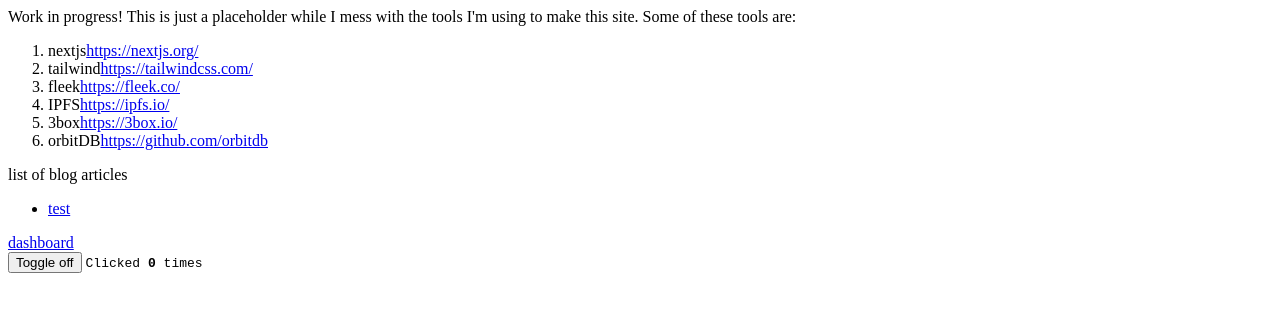
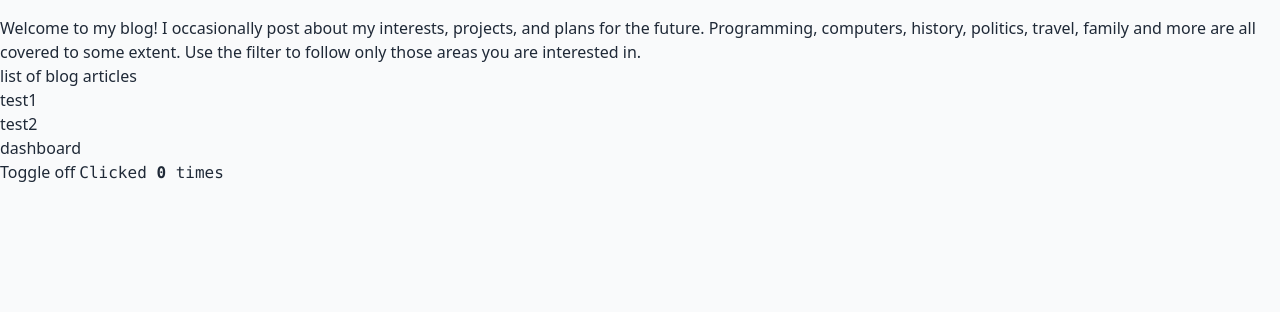
Before and after one commit to vuldin/vuldin-site, a Next.js app: page / in a window 1280 px wide. Shown: the top 312 px of the page. Built offline with nearby package versions, Linux system fonts and the light colour scheme.

Commit message:
add tailwind, remove older 3box dependency (will be added again later), implement initial dark mode feature (still needs local storage integration)

```diff
--- a/pages/[post].js
+++ b/pages/[post].js
@@ -1,18 +1,20 @@
 import { useEffect, useRef } from "react";
 import { useRouter } from "next/router";
-import Box from "3box";
+// import Box from "3box";
 
 export default function PostPage() {
-  const box = useRef();
+  // const box = useRef();
   const router = useRouter();
   const { post } = router.query;
 
   useEffect(() => {
+    /*
     async function init() {
       box.current = await Box.create();
     }
 
     init();
+    */
   }, []);
 
   return <h1>Post: {post}</h1>;
--- a/pages/_app.js
+++ b/pages/_app.js
@@ -1,5 +1,6 @@
 import { GlobalContextProvider } from "../context/global";
 import App from "next/app";
+import "../styles/index.css";
 
 class MyApp extends App {
   render() {
--- a/pages/index.js
+++ b/pages/index.js
@@ -9,16 +9,19 @@
   const { count } = globalState.context;
 
   // TODO pull posts from db
-  const posts = ["test"];
+  const posts = ["test1", "test2"];
 
   return (
     <>
       <div className="container mx-auto">
         <div className="pt-4">
           <span>
-            Work in progress! This is just a placeholder while I mess with the
-            tools I'm using to make this site. Some of these tools are:
+            Welcome to my blog! I occasionally post about my interests,
+            projects, and plans for the future. Programming, computers, history,
+            politics, travel, family and more are all covered to some extent.
+            Use the filter to follow only those areas you are interested in.
           </span>
+          {/*
           <ol className="list-disc list-inside">
             <li>
               <span className="pr-2">nextjs</span>
@@ -48,17 +51,18 @@
               </a>
             </li>
           </ol>
+          */}
         </div>
       </div>
       <div>list of blog articles</div>
       <ul>
-        <li>
-          {posts.map((post, key) => (
-            <Link key={key} href="/[post]" as={`/${post}`}>
+        {posts.map((post, key) => (
+          <li key={key}>
+            <Link href="/[post]" as={`/${post}`}>
               <a>{post}</a>
             </Link>
-          ))}
-        </li>
+          </li>
+        ))}
       </ul>
       <Link href="/dashboard">
         <a>dashboard</a>
--- /dev/null
+++ b/postcss.config.js
@@ -0,0 +1,3 @@
+module.exports = {
+  plugins: ["tailwindcss", "autoprefixer"],
+};
--- /dev/null
+++ b/styles/index.css
@@ -0,0 +1,9 @@
+@tailwind base;
+@tailwind components;
+
+html,
+body {
+  @apply text-gray-800 bg-gray-50 dark:bg-gray-800 dark:text-gray-50;
+}
+
+@tailwind utilities;
--- /dev/null
+++ b/tailwind.config.js
@@ -0,0 +1,11 @@
+module.exports = {
+  purge: ["./components/**/*.{js,ts,jsx,tsx}", "./pages/**/*.{js,ts,jsx,tsx}"],
+  darkMode: "media", // class
+  theme: {
+    extend: {},
+  },
+  variants: {
+    extend: {},
+  },
+  plugins: [],
+};
```
Also changed, not shown: package.json (+6 -2 lines), 2 other files (tests, documents, lock files or other folders).
